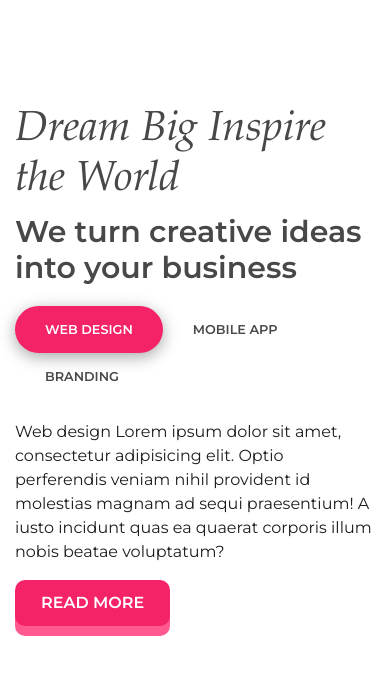
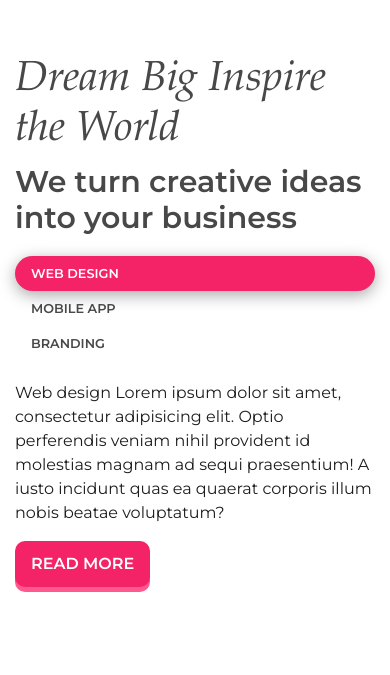
Before and after one commit to burdianov/bootstrap-site, a plain HTML site: page index.html in a window 390 px wide. Shown: the part 839-1514 px from the top of the page. Drawn offline with nearby package versions, Linux system fonts and the light colour scheme.

Commit message:
section watch mobile version

```diff
--- a/css/style.css
+++ b/css/style.css
@@ -139,6 +139,9 @@ h4 {
     background-color: rgba(0, 0, 0, 0.3);
     border-radius: 8px;
   }
+  section {
+    padding: 50px 0;
+  }
 }
 @media only screen and (max-width: 991px) {
   .navbar-nav {
@@ -174,10 +177,20 @@ h4 {
   .main-header-buttons .btn:last-child {
     margin-top: 0;
   }
+  .btn-shadow {
+    box-shadow: 0 5px 0 #ff5990;
+    padding: 10px 15px;
+  }
 }
 
 /* Extra small devices, phones */
 @media only screen and (max-width: 480px) {
+  .section-watch .nav-pills .nav-link {
+    padding: 8px 16px;
+  }
+  .section-watch .nav-pills .nav-item {
+    width: 100%;
+  }
 }
 
 @media only screen and (max-width: 380px) {
--- a/index.html
+++ b/index.html
@@ -79,7 +79,7 @@
     <section class="section-watch">
       <div class="container">
         <div class="row">
-          <div class="col-md-6">
+          <div class="col-lg-6 mb-5">
             <h3>Dream Big Inspire the World</h3>
             <h4>We turn creative ideas into your business</h4>
 
@@ -167,7 +167,7 @@
               </div>
             </div>
           </div>
-          <div class="col-md-6">
+          <div class="col-lg-6 text-center">
             <img src="img/watch.png" alt="" />
           </div>
         </div>
```
